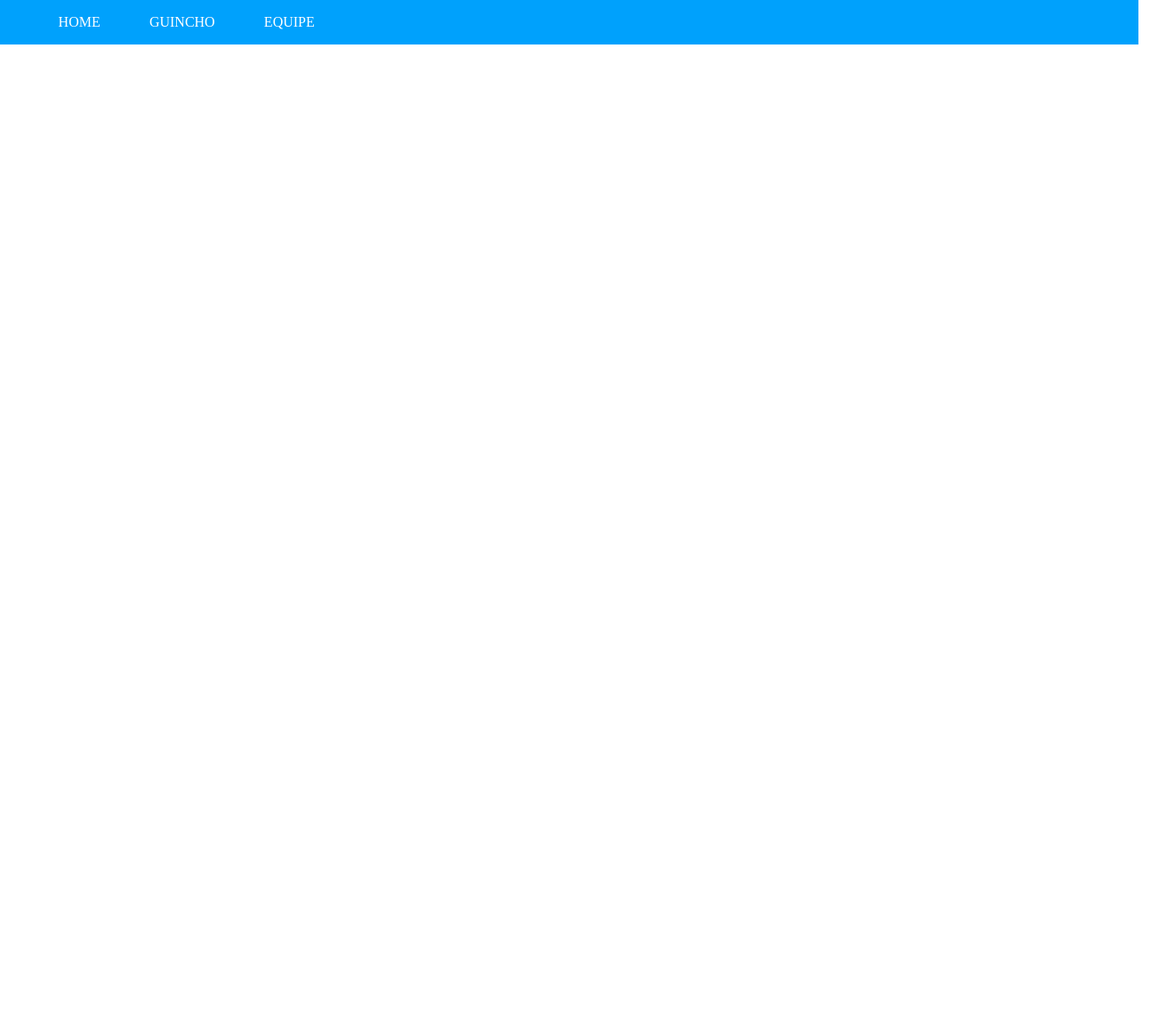
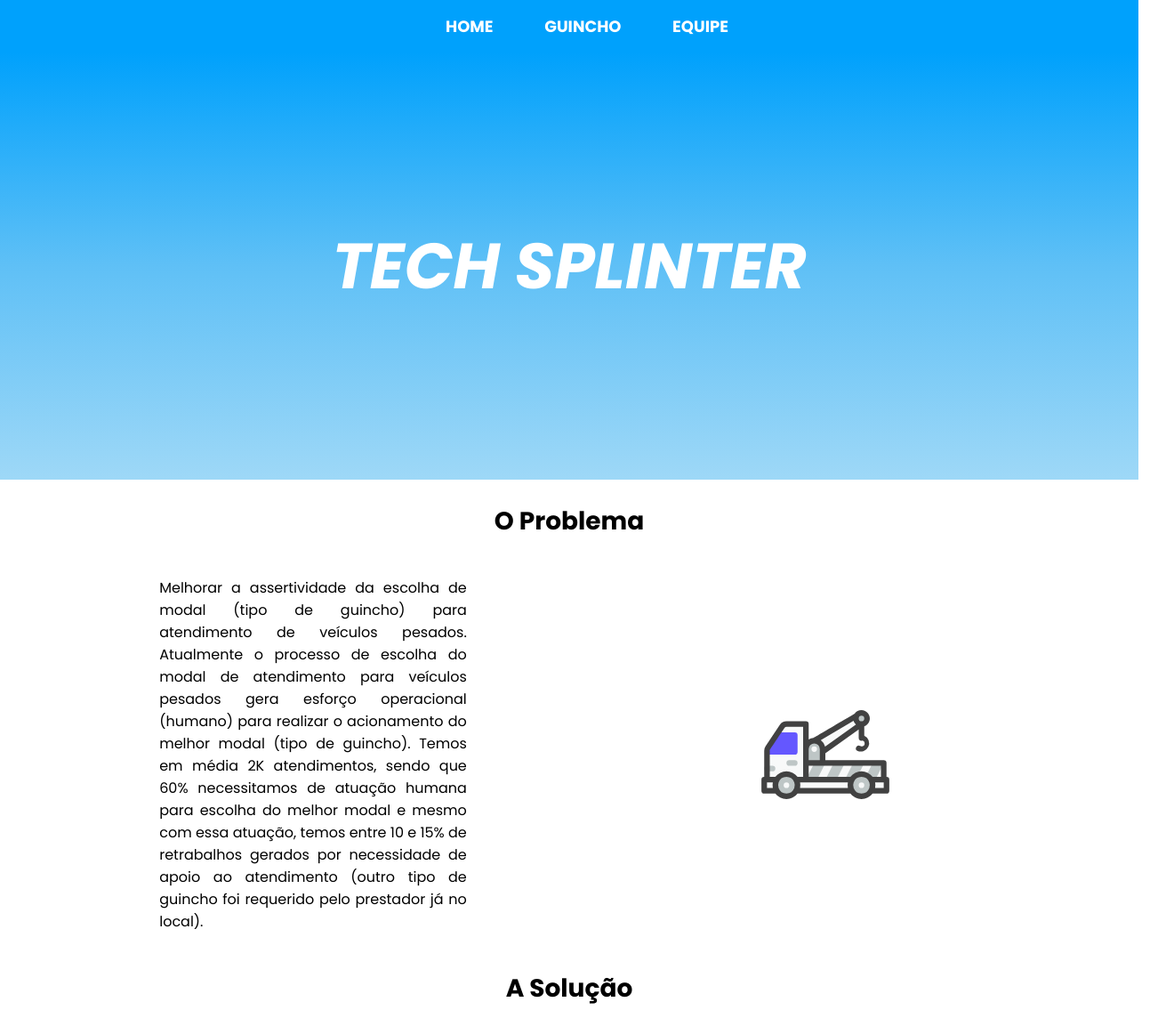
Before and after one commit to EduardoShoiti/FIAP, a plain HTML site: page Responsive_Web/Sprint1/index.html in a window 1280 px wide. Shown: the top 1135 px of the page at 89% size, 1320 px wide, since content can reach past the window. Before the commit the page ends 800 px from the top, so only its background shows below. Drawn offline with Linux system fonts and the light colour scheme.

Commit message:
Sprint1 Web Design - Home e Iniciado Equipes

```diff
--- /dev/null
+++ b/Responsive_Web/Sprint1/css/equipe.css
@@ -0,0 +1,147 @@
+@import url('https://fonts.googleapis.com/css2?family=Inter:wght@100;400;700&family=Poppins:ital,wght@0,100;0,400;0,700;1,400;1,700&display=swap');
+
+
+body {
+	margin: 0;
+	padding: 0;
+	font-family: 'Poppins';
+}
+
+a {
+	text-decoration: none;
+}
+
+header {
+	position: sticky;
+	top: 0;
+}
+
+.nav-container {
+	background-color: #00A1FC;
+	width: 100%;
+
+	display: flex;
+	align-items: center;
+	justify-content: center;
+}
+
+.nav-container ul {
+	width: 90%;
+	list-style: none;
+	display: flex;
+	flex-direction: row;
+	align-items: center;
+	justify-content: center;
+	gap: 5%;
+}
+
+.nav-container a {
+	color: #ffffff;
+	font-size: 18px;
+	font-weight: bold;
+}
+
+.sec-cards {
+	background-color: #e6e6e6;
+	width: 100%;
+	height: 100%;
+	min-height: 50vh;
+	display: flex;
+	flex-direction: column;
+	align-items: center;
+}
+
+.sec-cards h2 {
+	font-size: 36px;
+}
+
+.div-cards {
+	width: 100%;
+	display: flex;
+	flex-direction: row;
+	justify-content: space-evenly;
+	align-items: center;
+	flex-wrap: wrap;
+}
+
+.card-pessoal {
+	background: #fff;
+	width: 240px;
+	max-width: 370px;
+	margin-top: 2%;
+	padding: 25px;
+
+	display: flex;
+	flex-direction: column;
+	align-items: center;
+	position: relative;
+
+	border-radius: 24px;
+	box-shadow: 0 5px 10px rgba(0, 0, 0, 0.1);
+}
+
+.card-pessoal::before {
+	content: "";
+	position: absolute;
+	top: 0;
+	left: 0;
+	height: 40%;
+	width: 100%;
+	border-radius: 24px 24px 0 0;
+	background-color: #4070f4;
+}
+
+.dani::before {
+	background-color: #09ac68;
+}
+
+.edu::before {
+	/* background-color: #0a66c2; */
+	background-color: #092541;
+}
+
+.marcos::before {
+	background-color: #da8c19;
+}
+
+.marcela::before {
+	background-color: #dac71d;
+}
+
+.nat::before {
+	background-color: #c91010;
+}
+
+.image {
+	position: relative;
+	height: 150px;
+	width: 150px;
+	border-radius: 50%;
+	background-color: #4070f4;
+	margin-bottom: 10px;
+}
+
+.image .imagem-pessoal {
+	height: 100%;
+	width: 100%;
+	object-fit: cover;
+	border-radius: 50%;
+	border: 3px solid #fff;
+}
+
+.card-pessoal .texto-infos {
+	display: flex;
+	flex-direction: column;
+	align-items: center;
+	color: #333;
+}
+
+.texto-infos .nome {
+	font-size: 22px;
+	font-weight: 500;
+}
+
+.texto-infos .RM {
+	font-size: 15px;
+	font-weight: 400;
+}
--- a/Responsive_Web/Sprint1/css/index.css
+++ b/Responsive_Web/Sprint1/css/index.css
@@ -1,27 +1,99 @@
+@import url('https://fonts.googleapis.com/css2?family=Inter:wght@100;400;700&family=Poppins:ital,wght@0,100;0,400;0,700;1,400;1,700&display=swap');
+
+
 body {
-    margin: 0;
-    padding: 0;
+	margin: 0;
+	padding: 0;
+	font-family: 'Poppins';
 }
 
 a {
-    text-decoration: none;
+	text-decoration: none;
 }
 
-nav {
-    background-color: #00A1FC;
+header {
+	position: sticky;
+	top: 0;
 }
 
-ul {
-    width: 100%;
-    list-style: none;
-    display: inline-block;
+.nav-container {
+	background-color: #00A1FC;
+	width: 100%;
+
+	display: flex;
+	align-items: center;
+	justify-content: center;
 }
 
-ul li {
-    display: inline;
-    padding: 0 2%;
+.nav-container ul {
+	width: 90%;
+	list-style: none;
+	display: flex;
+	flex-direction: row;
+	align-items: center;
+	justify-content: center;
+	gap: 5%;
 }
 
-ul li a {
-    color: #ffffff;
+.nav-container a {
+	color: #ffffff;
+	font-size: 18px;
+	font-weight: bold;
 }
+
+.sec-tit-projeto {
+	background: rgb(227, 226, 226);
+	background: linear-gradient(180deg, rgba(0, 161, 252, 1) 0%, rgba(95, 192, 246, 1) 50%, rgba(158, 216, 247, 1) 100%);
+	/* background: linear-gradient(180deg, rgba(0, 161, 252, 1) 0%, rgba(95, 192, 246, 1) 65%, rgb(255 255 255) 100%); */
+	height: 60vh;
+}
+
+.sec-tit-projeto .fundo-titulo {
+	width: 100%;
+	height: 100%;
+	display: flex;
+	align-items: center;
+	justify-content: center;
+	flex-direction: row;
+}
+
+.sec-tit-projeto .fundo-titulo h1 {
+	font-size: 72px;
+	font-style: italic;
+	font-weight: bold;
+	color: #ffffff;
+}
+
+.sec-problema {
+	background-color: rgb(255, 255, 255);
+	text-align: center;
+}
+
+.sec-problema h2 {
+	margin: 2% 0;
+	font-size: 28px;
+}
+
+.sec-problema .div-problema {
+	display: flex;
+	justify-content: center;
+	flex-direction: row;
+	flex-wrap: wrap;
+	text-align: justify;
+}
+
+.div-problema div {
+	width: 45%;
+	display: flex;
+	align-items: center;
+	justify-content: center;
+}
+
+.div-problema p {
+	width: 60%;
+}
+
+.div-problema .div-imgs-texto .imgs-textos {
+	width: 150px;
+	height: 150px;
+}
--- a/Responsive_Web/Sprint1/index.html
+++ b/Responsive_Web/Sprint1/index.html
@@ -1,5 +1,6 @@
 <!DOCTYPE html>
 <html lang="pt-br">
+
 <head>
 	<meta charset="UTF-8">
 	<meta http-equiv="X-UA-Compatible" content="IE=edge">
@@ -7,15 +8,52 @@
 	<link rel="stylesheet" href="css/index.css">
 	<title>Home</title>
 </head>
+
 <body>
 	<header>
-        <nav>
+		<nav class="nav-container">
 			<ul>
-                <li> <a href="#">HOME</a> </li>
+				<li> <a href="index.html">HOME</a> </li>
 				<li> <a href="#">GUINCHO</a> </li>
-                <li> <a href="#">EQUIPE</a> </li>
+				<li> <a href="equipe.html">EQUIPE</a> </li>
 			</ul>
 		</nav>
 	</header>
+
+	<section class="sec-tit-projeto">
+		<div class="fundo-titulo">
+			<h1>TECH SPLINTER</h1>
+		</div>
+	</section>
+
+	<section class="sec-problema">
+		<h2> O Problema </h2>
+
+		<div class="div-problema">
+			<div class="div-textos">
+				<p>
+					Melhorar a assertividade da escolha de modal (tipo de guincho) para atendimento de veículos pesados. Atualmente o processo de escolha do modal de atendimento para veículos pesados gera esforço operacional (humano) para realizar o acionamento do melhor modal (tipo de guincho). Temos em média 2K atendimentos, sendo que 60% necessitamos de atuação humana para escolha do melhor modal e mesmo com essa atuação, temos entre 10 e 15% de retrabalhos gerados por necessidade de apoio ao atendimento (outro tipo de guincho foi requerido pelo prestador já no local).
+				</p>
+			</div>
+			<div class="div-imgs-texto">
+				<img src="imgs/guincho.svg" alt="imagem guincho" class="imgs-textos">
+			</div>
+		</div>
+
+		<h2> A Solução </h2>
+
+		<div class="div-problema">
+			<div class="div-imgs-texto">
+				<img src="imgs/lampada.svg" alt="imagem guincho" class="imgs-textos">
+			</div>
+			<div class="div-textos">
+				<p>
+					Melhorar a assertividade da escolha de modal (tipo de guincho) para atendimento de veículos pesados. Atualmente o processo de escolha do modal de atendimento para veículos pesados gera esforço operacional (humano) para realizar o acionamento do melhor modal (tipo de guincho). Temos em média 2K atendimentos, sendo que 60% necessitamos de atuação humana para escolha do melhor modal e mesmo com essa atuação, temos entre 10 e 15% de retrabalhos gerados por necessidade de apoio ao atendimento (outro tipo de guincho foi requerido pelo prestador já no local).
+				</p>
+			</div>
+		</div>
+
+	</section>
 </body>
+
 </html>
```
Also changed, not shown: Responsive_Web/Sprint1/equipe.html (added, +88 -0 lines), Responsive_Web/Sprint1/imgs/eduardo.jpg (added), Responsive_Web/Sprint1/imgs/guincho.svg (added), Responsive_Web/Sprint1/imgs/lampada.svg (added). Lines whose indentation alone changed are shown as unchanged.
